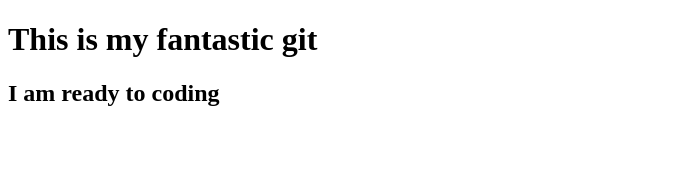
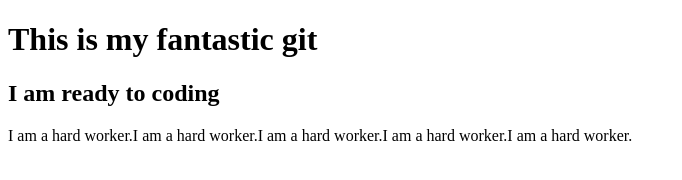
Before and after one commit to hasan-3/my-old-repo, a plain HTML site: page index.html in a window 1280 px wide. Shown: the whole page, without its empty margins (0-682 px from the left). Drawn offline with Linux system fonts and the light colour scheme.

Commit message:
old repo changed

```diff
--- a/index.html
+++ b/index.html
@@ -9,5 +9,6 @@
 <body>
    <h1>This is my fantastic git</h1>
    <h2>I am ready to coding</h2>
+   <p>I am a hard worker.I am a hard worker.I am a hard worker.I am a hard worker.I am a hard worker.</p>
 </body>
 </html>
```
